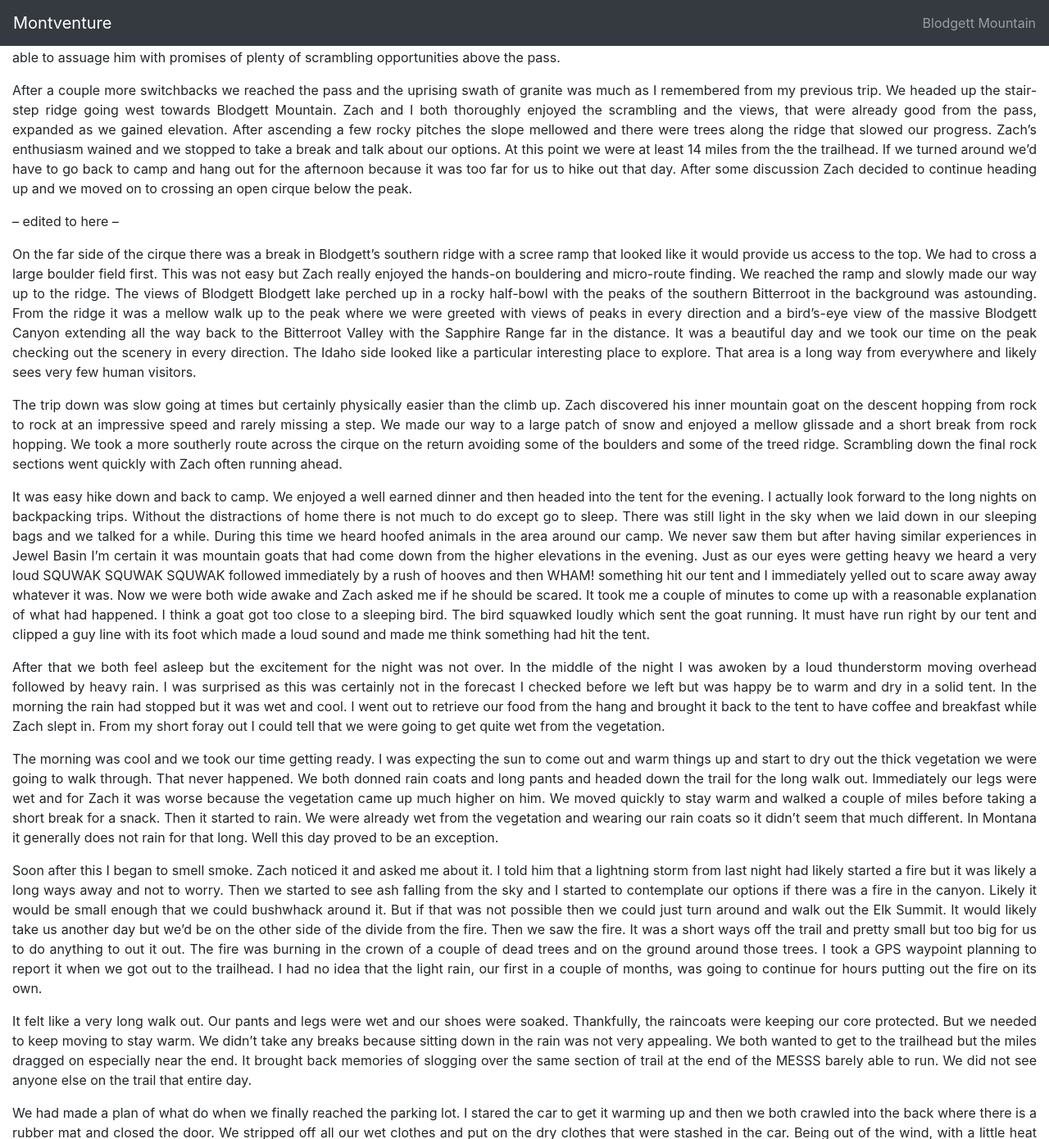
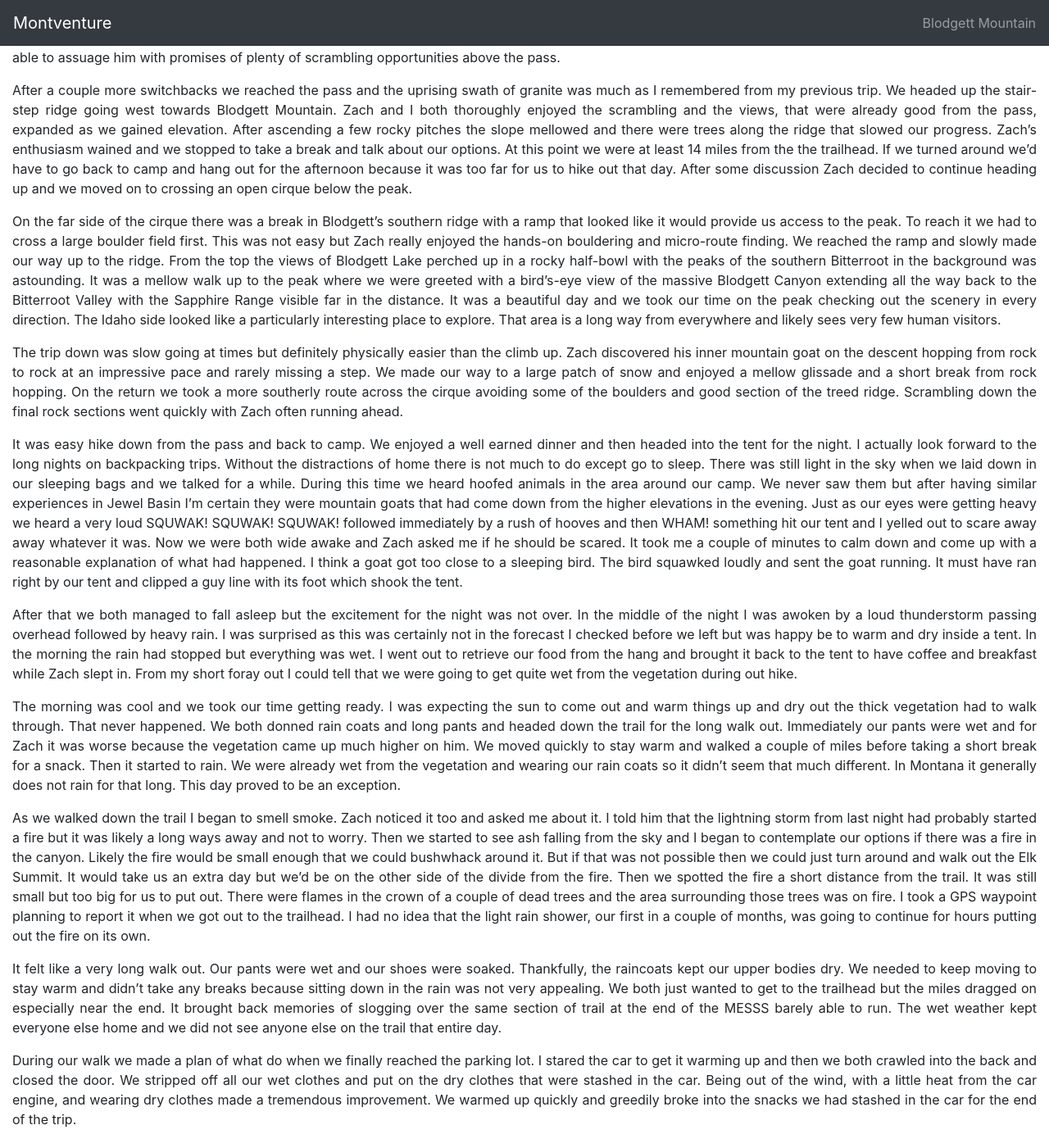
Before and after one commit to aaron/montventure, a Jekyll site: the page built from _posts/2018-08-18-blodgett-mountain.md, in a window 1280 px wide and 1400 px high, scrolled down 710 px, cut to the strip 0-1390 px from the top of the window. Shown: the whole strip at 82% size. Built offline with Jekyll 4.4.1, drawn with Linux system fonts in a browser that asks for light colours; some of the changed text lies outside the part shown.

Commit message:
edits complete

```diff
--- a/_posts/2018-08-18-blodgett-mountain.md
+++ b/_posts/2018-08-18-blodgett-mountain.md
@@ -17,20 +17,18 @@ In the morning, with our basecamp established, we got an early start heading up
 
 After a couple more switchbacks we reached the pass and the uprising swath of granite was much as I remembered from my previous trip. We headed up the stair-step ridge going west towards Blodgett Mountain. Zach and I both thoroughly enjoyed the scrambling and the views, that were already good from the pass, expanded as we gained elevation. After ascending a few rocky pitches the slope mellowed and there were trees along the ridge that slowed our progress. Zach's enthusiasm wained and we stopped to take a break and talk about our options. At this point we were at least 14 miles from the the trailhead. If we turned around we'd have to go back to camp and hang out for the afternoon because it was too far for us to hike out that day. After some discussion Zach decided to continue heading up and we moved on to crossing an open cirque below the peak.
 
--- edited to here --
+On the far side of the cirque there was a break in Blodgett's southern ridge with a ramp that looked like it would provide us access to the peak. To reach it we had to cross a large boulder field first. This was not easy but Zach really enjoyed the hands-on bouldering and micro-route finding. We reached the ramp and slowly made our way up to the ridge. From the top the views of Blodgett Lake perched up in a rocky half-bowl with the peaks of the southern Bitterroot in the background was astounding. It was a mellow walk up to the peak where we were greeted with a bird's-eye view of the massive Blodgett Canyon extending all the way back to the Bitterroot Valley with the Sapphire Range visible far in the distance. It was a beautiful day and we took our time on the peak checking out the scenery in every direction. The Idaho side looked like a particularly interesting place to explore. That area is a long way from everywhere and likely sees very few human visitors.
 
-On the far side of the cirque there was a break in Blodgett's southern ridge with a scree ramp that looked like it would provide us access to the top. We had to cross a large boulder field first. This was not easy but Zach really enjoyed the hands-on bouldering and micro-route finding. We reached the ramp and slowly made our way up to the ridge. The views of Blodgett  Blodgett lake perched up in a rocky half-bowl with the peaks of the southern Bitterroot in the background was astounding. From the ridge it was a mellow walk up to the peak where we were greeted with views of peaks in every direction and a bird's-eye view of the massive Blodgett Canyon extending all the way back to the Bitterroot Valley with the Sapphire Range far in the distance. It was a beautiful day and we took our time on the peak checking out the scenery in every direction. The Idaho side looked like a particular interesting place to explore. That area is a long way from everywhere and likely sees very few human visitors.
+The trip down was slow going at times but definitely physically easier than the climb up. Zach discovered his inner mountain goat on the descent hopping from rock to rock at an impressive pace and rarely missing a step. We made our way to a large patch of snow and enjoyed a mellow glissade and a short break from rock hopping. On the return we took a more southerly route across the cirque avoiding some of the boulders and good section of the treed ridge. Scrambling down the final rock sections went quickly with Zach often running ahead.
 
-The trip down was slow going at times but certainly physically easier than the climb up. Zach discovered his inner mountain goat on the descent hopping from rock to rock at an impressive speed and rarely missing a step. We made our way to a large patch of snow and enjoyed a mellow glissade and a short break from rock hopping. We took a more southerly route across the cirque on the return avoiding some of the boulders and some of the treed ridge. Scrambling down the final rock sections went quickly with Zach often running ahead.
+It was easy hike down from the pass and back to camp. We enjoyed a well earned dinner and then headed into the tent for the night. I actually look forward to the long nights on backpacking trips. Without the distractions of home there is not much to do except go to sleep. There was still light in the sky when we laid down in our sleeping bags and we talked for a while. During this time we heard hoofed animals in the area around our camp. We never saw them but after having similar experiences in Jewel Basin I'm certain they were mountain goats that had come down from the higher elevations in the evening. Just as our eyes were getting heavy we heard a very loud SQUWAK! SQUWAK! SQUWAK! followed immediately by a rush of hooves and then WHAM! something hit our tent and I yelled out to scare away away whatever it was. Now we were both wide awake and Zach asked me if he should be scared. It took me a couple of minutes to calm down and come up with a reasonable explanation of what had happened. I think a goat got too close to a sleeping bird. The bird squawked loudly and sent the goat running. It must have ran right by our tent and clipped a guy line with its foot which shook the tent.
 
-It was easy hike down and back to camp. We enjoyed a well earned dinner and then headed into the tent for the evening. I actually look forward to the long nights on backpacking trips. Without the distractions of home there is not much to do except go to sleep. There was still light in the sky when we laid down in our sleeping bags and we talked for a while. During this time we heard hoofed animals in the area around our camp. We never saw them but after having similar experiences in Jewel Basin I'm certain it was mountain goats that had come down from the higher elevations in the evening. Just as our eyes were getting heavy we heard a very loud SQUWAK SQUWAK SQUWAK followed immediately by a rush of hooves and then WHAM! something hit our tent and I immediately yelled out to scare away away whatever it was. Now we were both wide awake and Zach asked me if he should be scared. It took me a couple of minutes to come up with a reasonable explanation of what had happened. I think a goat got too close to a sleeping bird. The bird squawked loudly which sent the goat running. It must have run right by our tent and clipped a guy line with its foot which made a loud sound and made me think something had hit the tent.
+After that we both managed to fall asleep but the excitement for the night was not over. In the middle of the night I was awoken by a loud thunderstorm passing overhead followed by heavy rain. I was surprised as this was certainly not in the forecast I checked before we left but was happy be to warm and dry inside a tent. In the morning the rain had stopped but everything was wet. I went out to retrieve our food from the hang and brought it back to the tent to have coffee and breakfast while Zach slept in. From my short foray out I could tell that we were going to get quite wet from the vegetation during out hike.
 
-After that we both feel asleep but the excitement for the night was not over. In the middle of the night I was awoken by a loud thunderstorm moving overhead followed by heavy rain. I was surprised as this was certainly not in the forecast I checked before we left but was happy be to warm and dry in a solid tent. In the morning the rain had stopped but it was wet and cool. I went out to retrieve our food from the hang and brought it back to the tent to have coffee and breakfast while Zach slept in. From my short foray out I could tell that we were going to get quite wet from the vegetation.
+The morning was cool and we took our time getting ready. I was expecting the sun to come out and warm things up and dry out the thick vegetation had to walk through. That never happened. We both donned rain coats and long pants and headed down the trail for the long walk out. Immediately our pants were wet and for Zach it was worse because the vegetation came up much higher on him. We moved quickly to stay warm and walked a couple of miles before taking a short break for a snack. Then it started to rain. We were already wet from the vegetation and wearing our rain coats so it didn't seem that much different. In Montana it generally does not rain for that long. This day proved to be an exception.
 
-The morning was cool and we took our time getting ready. I was expecting the sun to come out and warm things up and start to dry out the thick vegetation we were going to walk through. That never happened. We both donned rain coats and long pants and headed down the trail for the long walk out. Immediately our legs were wet and for Zach it was worse because the vegetation came up much higher on him. We moved quickly to stay warm and walked a couple of miles before taking a short break for a snack. Then it started to rain. We were already wet from the vegetation and wearing our rain coats so it didn't seem that much different. In Montana it generally does not rain for that long. Well this day proved to be an exception.
+As we walked down the trail I began to smell smoke. Zach noticed it too and asked me about it. I told him that the lightning storm from last night had probably started a fire but it was likely a long ways away and not to worry. Then we started to see ash falling from the sky and I began to contemplate our options if there was a fire in the canyon. Likely the fire would be small enough that we could bushwhack around it. But if that was not possible then we could just turn around and walk out the Elk Summit. It would take us an extra day but we'd be on the other side of the divide from the fire. Then we spotted the fire a short distance from the trail. It was still small but too big for us to put out. There were flames in the crown of a couple of dead trees and the area surrounding those trees was on fire. I took a GPS waypoint planning to report it when we got out to the trailhead. I had no idea that the light rain shower, our first in a couple of months, was going to continue for hours putting out the fire on its own.
 
-Soon after this I began to smell smoke. Zach noticed it and asked me about it. I told him that a lightning storm from last night had likely started a fire but it was likely a long ways away and not to worry. Then we started to see ash falling from the sky and I started to contemplate our options if there was a fire in the canyon. Likely it would be small enough that we could bushwhack around it. But if that was not possible then we could just turn around and walk out the Elk Summit. It would likely take us another day but we'd be on the other side of the divide from the fire. Then we saw the fire. It was a short ways off the trail and pretty small but too big for us to do anything to out it out. The fire was burning in the crown of a couple of dead trees and on the ground around those trees. I took a GPS waypoint planning to report it when we got out to the trailhead. I had no idea that the light rain, our first in a couple of months, was going to continue for hours putting out the fire on its own.
+It felt like a very long walk out. Our pants were wet and our shoes were soaked. Thankfully, the raincoats kept our upper bodies dry. We needed to keep moving to stay warm and didn't take any breaks because sitting down in the rain was not very appealing. We both just wanted to get to the trailhead but the miles dragged on especially near the end. It brought back memories of slogging over the same section of trail at the end of the MESSS barely able to run. The wet weather kept everyone else home and we did not see anyone else on the trail that entire day.
 
-It felt like a very long walk out. Our pants and legs were wet and our shoes were soaked. Thankfully, the raincoats were keeping our core protected. But we needed to keep moving to stay warm. We didn't take any breaks because sitting down in the rain was not very appealing. We both wanted to get to the trailhead but the miles dragged on especially near the end. It brought back memories of slogging over the same section of trail at the end of the MESSS barely able to run. We did not see anyone else on the trail that entire day.
-
-We had made a plan of what do when we finally reached the parking lot. I stared the car to get it warming up and then we both crawled into the back where there is a rubber mat and closed the door. We stripped off all our wet clothes and put on the dry clothes that were stashed in the car. Being out of the wind, with a little heat from the car engine, and dry clothes made a tremendous improvement. We warmed up quickly and greedily broke into the snacks we had stashed in the car for the end of the trip.
+During our walk we made a plan of what do when we finally reached the parking lot. I stared the car to get it warming up and then we both crawled into the back and closed the door. We stripped off all our wet clothes and put on the dry clothes that were stashed in the car. Being out of the wind, with a little heat from the car engine, and wearing dry clothes made a tremendous improvement. We warmed up quickly and greedily broke into the snacks we had stashed in the car for the end of the trip.
```
